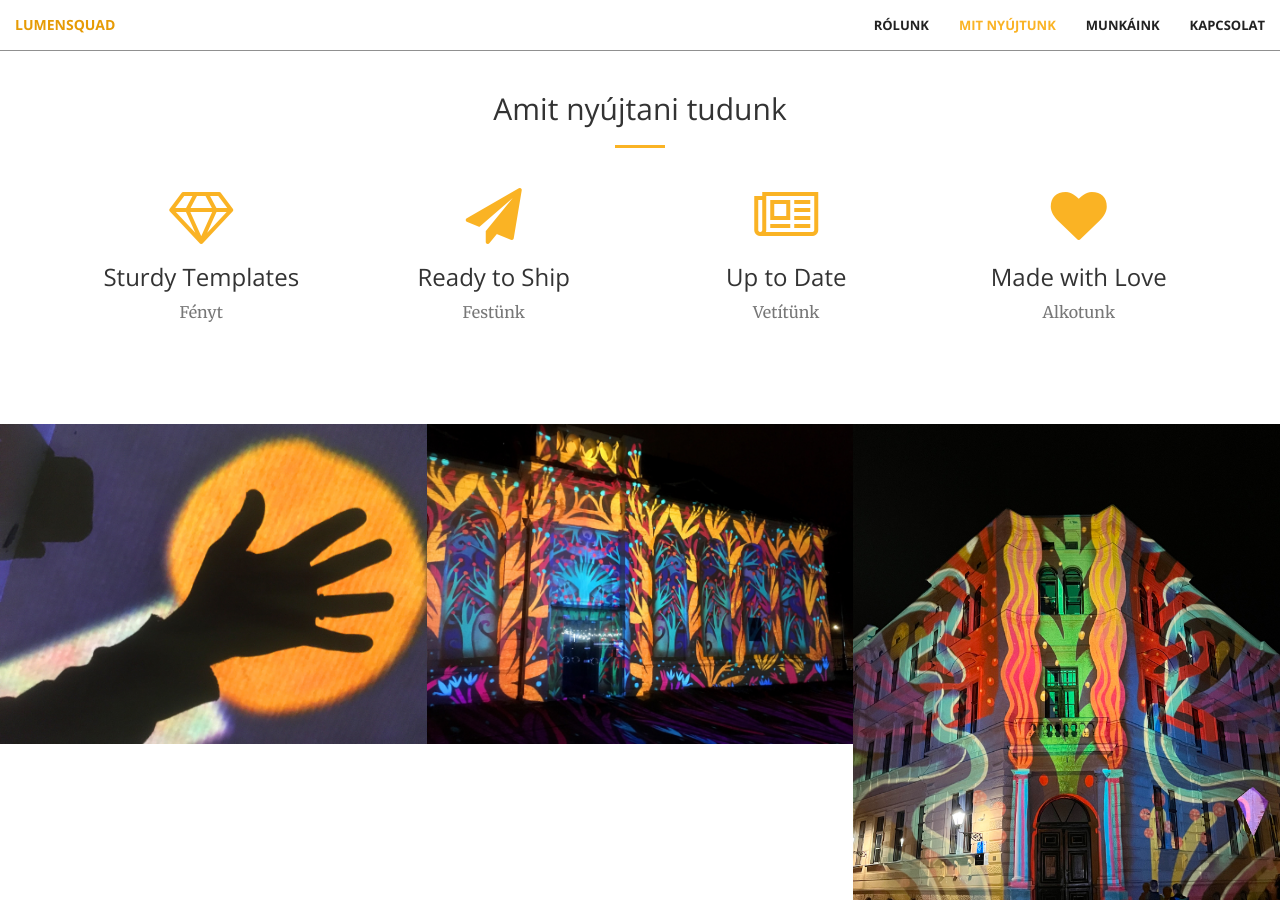
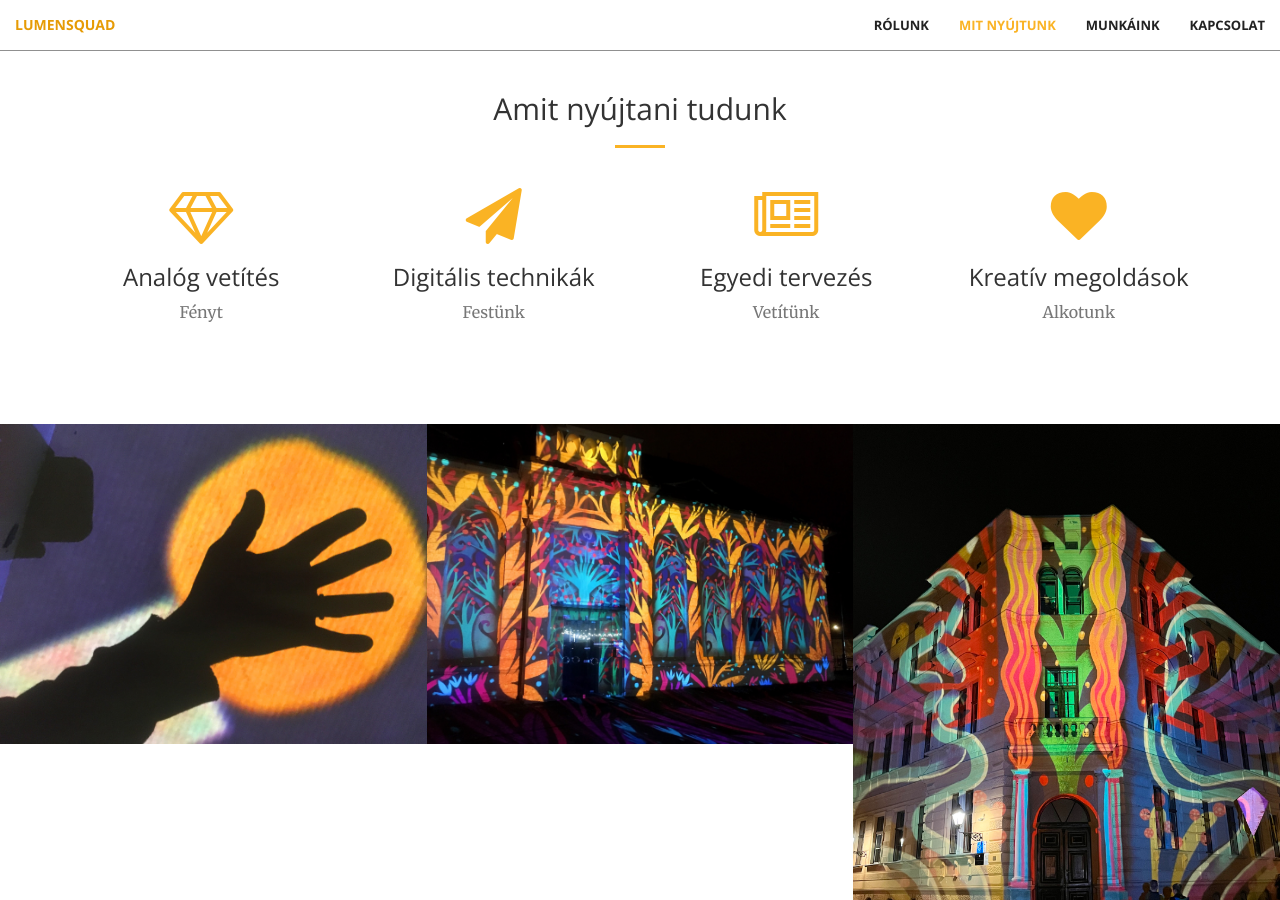
Before and after one commit to szuhaym/lumensquad, a Jekyll site: the page built from index.html, in a window 1280 px wide and 900 px high, scrolled down 1422 px. Built offline with Jekyll 4.4.1, drawn with Linux system fonts in a browser that asks for light colours.

Commit message:
services

```diff
--- a/_includes/services.html
+++ b/_includes/services.html
@@ -12,28 +12,28 @@
             <div class="col-lg-3 col-md-6 text-center">
                 <div class="service-box">
                     <i class="fa fa-4x fa-diamond wow bounceIn text-primary"></i>
-                    <h3>Sturdy Templates</h3>
+                    <h3>Analóg vetítés</h3>
                     <p class="text-muted">Fényt</p>
                 </div>
             </div>
             <div class="col-lg-3 col-md-6 text-center">
                 <div class="service-box">
                     <i class="fa fa-4x fa-paper-plane wow bounceIn text-primary" data-wow-delay=".1s"></i>
-                    <h3>Ready to Ship</h3>
+                    <h3>Digitális technikák</h3>
                     <p class="text-muted">Festünk</p>
                 </div>
             </div>
             <div class="col-lg-3 col-md-6 text-center">
                 <div class="service-box">
                     <i class="fa fa-4x fa-newspaper-o wow bounceIn text-primary" data-wow-delay=".2s"></i>
-                    <h3>Up to Date</h3>
+                    <h3>Egyedi tervezés</h3>
                     <p class="text-muted">Vetítünk</p>
                 </div>
             </div>
             <div class="col-lg-3 col-md-6 text-center">
                 <div class="service-box">
                     <i class="fa fa-4x fa-heart wow bounceIn text-primary" data-wow-delay=".3s"></i>
-                    <h3>Made with Love</h3>
+                    <h3>Kreatív megoldások</h3>
                     <p class="text-muted">Alkotunk</p>
                 </div>
             </div>
```
